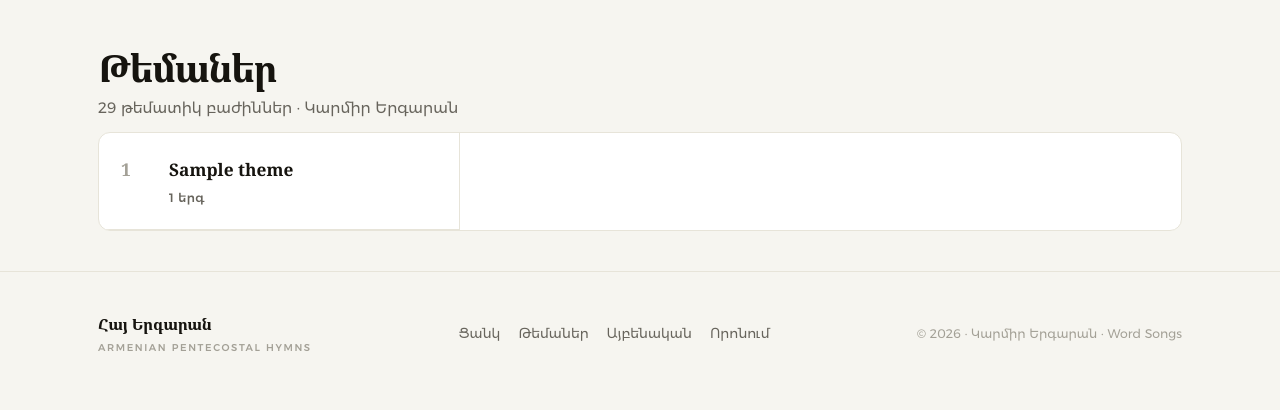
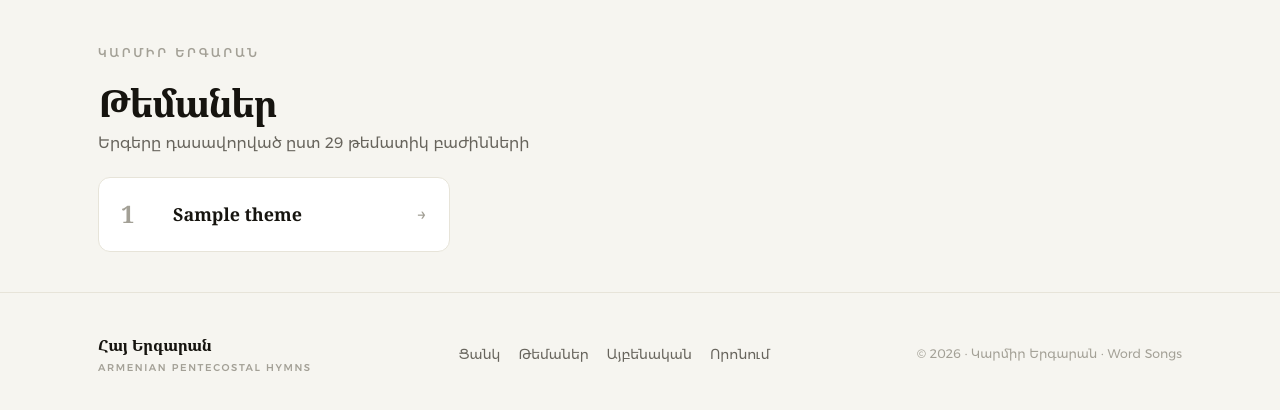
Before and after one commit to Moses2917/arm-songs, a Django app: page /themes/ in a window 1280 px wide. Shown: the part 74-484 px from the top of the page. Run offline with Django 5.2, Linux system fonts and the light colour scheme; tables that the repository leaves empty hold one stand-in row (values such as "Sample post"); some web fonts are replaced.

Commit message:
Themes list: richer cards, drop song counts
Each theme is now a lift-on-hover card with a large number mark, name,
and animated arrow. Removed per-theme counts (view no longer computes
them).

```diff
--- a/hymns/templates/hymns/themes_list.html
+++ b/hymns/templates/hymns/themes_list.html
@@ -3,20 +3,17 @@
 {% block content %}
 <section class="container">
   <div class="page-head">
+    <p class="eyebrow">Կարմիր Երգարան</p>
     <h1>Թեմաներ</h1>
-    <p class="sub">29 թեմատիկ բաժիններ · Կարմիր Երգարան</p>
+    <p class="sub">Երգերը դասավորված ըստ 29 թեմատիկ բաժինների</p>
   </div>
   <div class="themes-grid">
     {% for t in themes %}
-      <div class="theme-card">
-        <a href="{% url 'hymns:theme_detail' t.number %}">
-          <span class="tn">{{ t.number }}</span>
-          <span>
-            <span class="tnm">{{ t.name }}</span>
-            <span class="cnt">{{ t.count }} երգ</span>
-          </span>
-        </a>
-      </div>
+      <a class="theme-card" href="{% url 'hymns:theme_detail' t.number %}">
+        <span class="tn">{{ t.number }}</span>
+        <span class="tnm">{{ t.name }}</span>
+        <span class="tarrow" aria-hidden="true">→</span>
+      </a>
     {% endfor %}
   </div>
 </section>
--- a/hymns/views.py
+++ b/hymns/views.py
@@ -58,10 +58,7 @@ def tsank_number(request):
 
 def themes_list(request):
     themes = Theme.objects.all()
-    annotated = []
-    for t in themes:
-        annotated.append({"number": t.number, "name": t.name, "count": t.songs.count()})
-    return render(request, "hymns/themes_list.html", {"themes": annotated})
+    return render(request, "hymns/themes_list.html", {"themes": themes})
 
 
 def theme_detail(request, number):
--- a/static/css/base.css
+++ b/static/css/base.css
@@ -633,19 +633,39 @@ p { margin: 0 0 1em; }
 /* themes grid */
 .themes-grid {
   display: grid;
-  grid-template-columns: repeat(auto-fill, minmax(310px, 1fr));
-  gap: 0;
+  grid-template-columns: repeat(auto-fill, minmax(300px, 1fr));
+  gap: 14px;
+  margin-top: 10px;
+}
+.theme-card {
+  position: relative;
+  display: grid;
+  grid-template-columns: auto 1fr auto;
+  align-items: center;
+  gap: 18px;
+  padding: 22px 22px;
   background: var(--surface);
   border: 1px solid var(--rule);
   border-radius: var(--radius);
-  overflow: hidden;
+  transition: transform .2s var(--ease), box-shadow .2s var(--ease), border-color .2s var(--ease);
 }
-.theme-card { border-bottom: 1px solid var(--rule); border-right: 1px solid var(--rule); }
-.theme-card a { display: flex; padding: 22px 22px; gap: 18px; align-items: baseline; transition: background .14s var(--ease); }
-.theme-card a:hover { background: var(--paper); }
-.theme-card .tn { font-family: var(--font-lyric); font-weight: 700; color: var(--ink-faint); font-size: 1.1rem; min-width: 30px; }
-.theme-card .tnm { font-family: var(--font-lyric); font-weight: 700; font-size: 1.08rem; line-height: 1.3; }
-.theme-card .cnt { display: block; font-family: var(--font-ui); font-size: 0.76rem; font-weight: 500; color: var(--ink-soft); margin-top: 4px; letter-spacing: 0.04em; }
+.theme-card:hover {
+  transform: translateY(-2px);
+  box-shadow: var(--shadow-card);
+  border-color: var(--rule-strong);
+}
+.theme-card .tn {
+  font-family: var(--font-lyric);
+  font-weight: 700;
+  color: var(--ink-faint);
+  font-size: 1.5rem;
+  line-height: 1;
+  min-width: 34px;
+  font-variant-numeric: tabular-nums;
+}
+.theme-card .tnm { font-family: var(--font-lyric); font-weight: 700; font-size: 1.12rem; line-height: 1.3; }
+.theme-card .tarrow { color: var(--ink-faint); font-size: 1.1rem; transition: transform .2s var(--ease), color .2s var(--ease); }
+.theme-card:hover .tarrow { transform: translateX(4px); color: var(--ink); }
 
 /* ---------- Song detail (lyrics) ---------- */
 .song-layout { padding: 36px 0 90px; }
```
